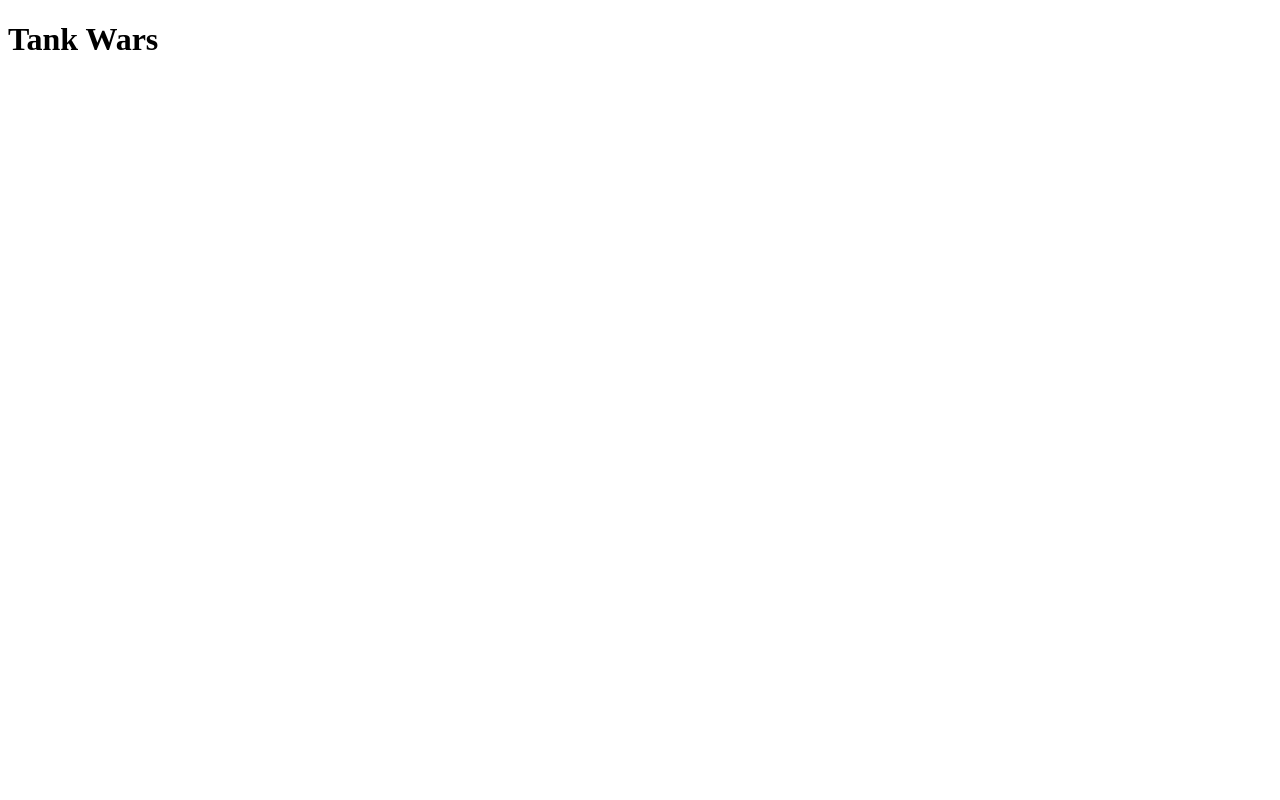
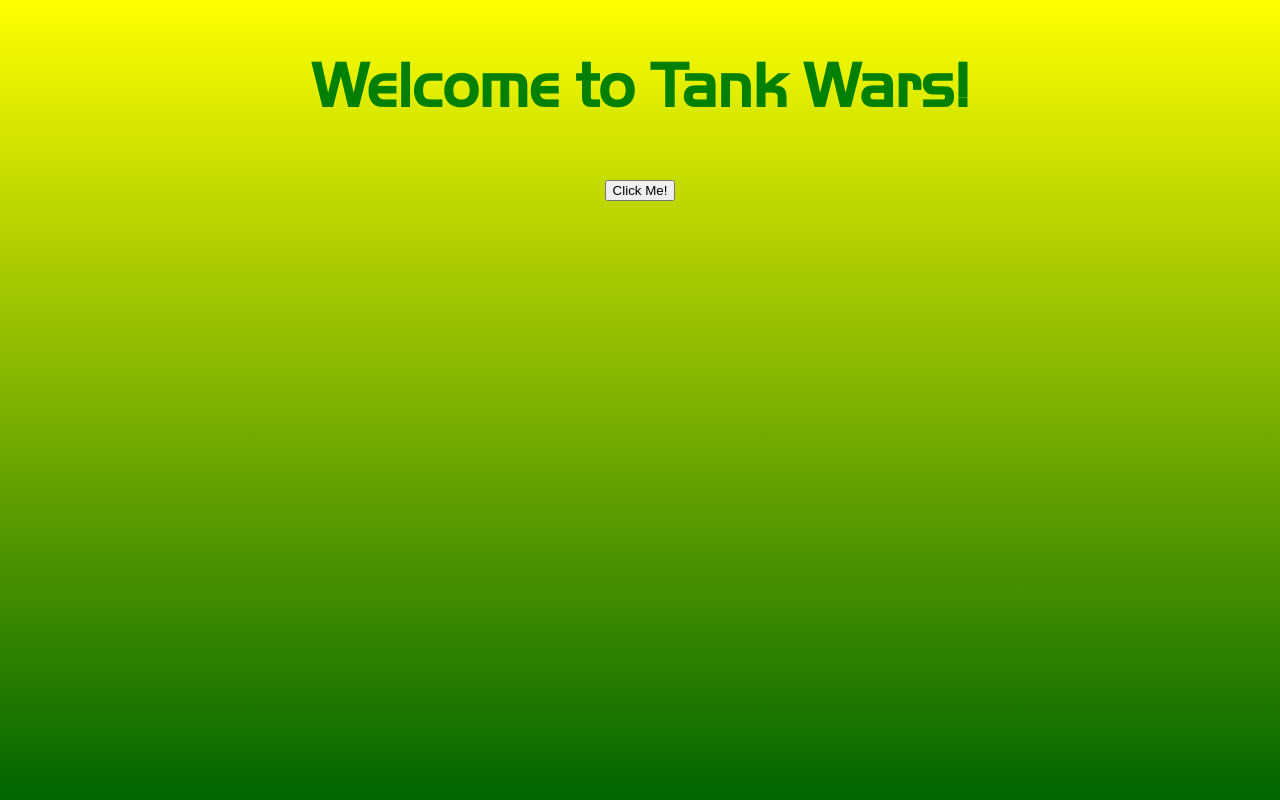
Before and after one commit to LucasReds/CDAWeb_frontend, a React (Vite) app in the folder tank-wars/: page / in a window 1280 px wide. Built offline with nearby package versions, Linux system fonts and the light colour scheme.

Commit message:
Definir algunos estilos

```diff
--- a/tank-wars/src/App.jsx
+++ b/tank-wars/src/App.jsx
@@ -1,8 +1,10 @@
+import React from "react";
+
 function App() {
   return (
-    <>
+    <div>
       <h1>Tank Wars</h1>
-    </>
+    </div>
   );
 }
 
--- a/tank-wars/src/Routing.jsx
+++ b/tank-wars/src/Routing.jsx
@@ -8,7 +8,7 @@ export default function Routing() {
     <>
       <BrowserRouter>
         <Routes>
-          <Route path="/" element={<App />} />
+          <Route path="/" element={<Home />} />
           <Route path="/instructions" element={<h1>Pagina instrucciones</h1>} />
           <Route path="/about-us" element={<About />} />
         </Routes>
--- /dev/null
+++ b/tank-wars/src/components/playButton.css
@@ -0,0 +1,18 @@
+.play-button {
+    border: none;
+    outline: none;
+    background: none;
+    font-family: 'FFXRNDLT';
+    text-align: center;
+    font-size: 4em;
+    text-shadow: 10px 10px 14px rgba(0, 0, 0, 0.5);
+    cursor: pointer;
+}
+
+.play-button:hover {
+    color: #005f73;
+}
+
+body {
+    font-family: 'FFXRNDLT';
+}
--- a/tank-wars/src/index.css
+++ b/tank-wars/src/index.css
@@ -0,0 +1,10 @@
+html {
+    background: linear-gradient(to top, darkgreen, yellow);
+    height: 100%;
+    width: 100%;
+}
+
+@font-face {
+    font-family: 'FFXRNDLT';
+    src: url('./assets/FFXRNDLT.ttf') format('truetype');
+}
--- a/tank-wars/src/main.jsx
+++ b/tank-wars/src/main.jsx
@@ -1,7 +1,7 @@
 import React from "react";
 import ReactDOM from "react-dom/client";
 import App from "./App.jsx";
-import "./index.css";
+import './index.css';
 import Routing from "./Routing.jsx";
 
 ReactDOM.createRoot(document.getElementById("root")).render(
--- /dev/null
+++ b/tank-wars/src/pages/Home.css
@@ -0,0 +1,10 @@
+.title {
+    text-align: center;
+    font-size: 2em;
+    font-weight: bold;
+    color: green;
+}
+
+body {
+    font-family: 'FFXRNDLT';
+}
--- a/tank-wars/src/pages/Home.jsx
+++ b/tank-wars/src/pages/Home.jsx
@@ -1,11 +1,16 @@
 import React from 'react';
+import './Home.css';
 
 function Home() {
+  const handleClick = () => {
+        alert('Button Clicked!');
+      };
   return (
-    <div>
-      <h1>Home Page</h1>
-      <p>Welcome to Tank Wars!</p>
+    <div class = "title">
+      <h1>Welcome to Tank Wars!</h1>
+      <button class = "play-button" onClick={handleClick}>Click Me!</button>
     </div>
+
   );
 }
 
```
Also changed, not shown: tank-wars/src/components/playButton.jsx (added, +12 -0 lines), tank-wars/src/assets/FFXRNDLT.ttf (added).
